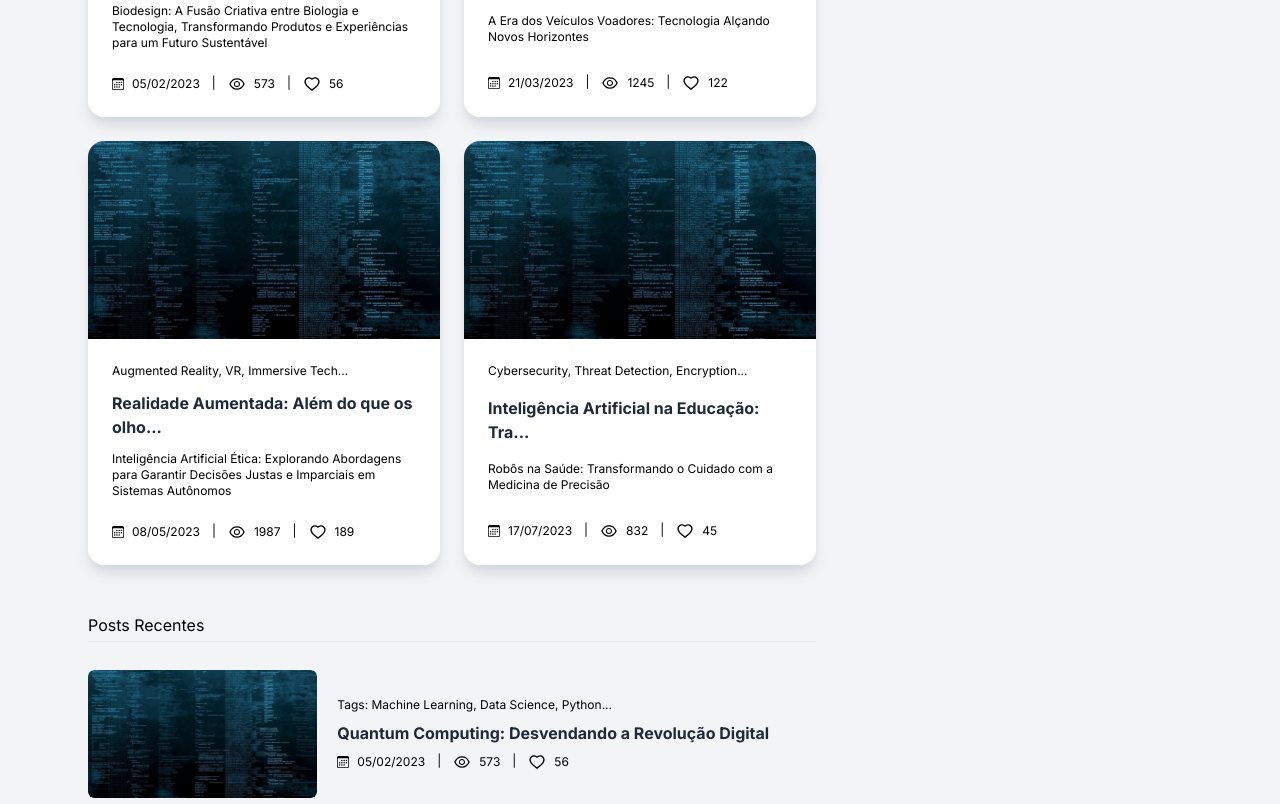
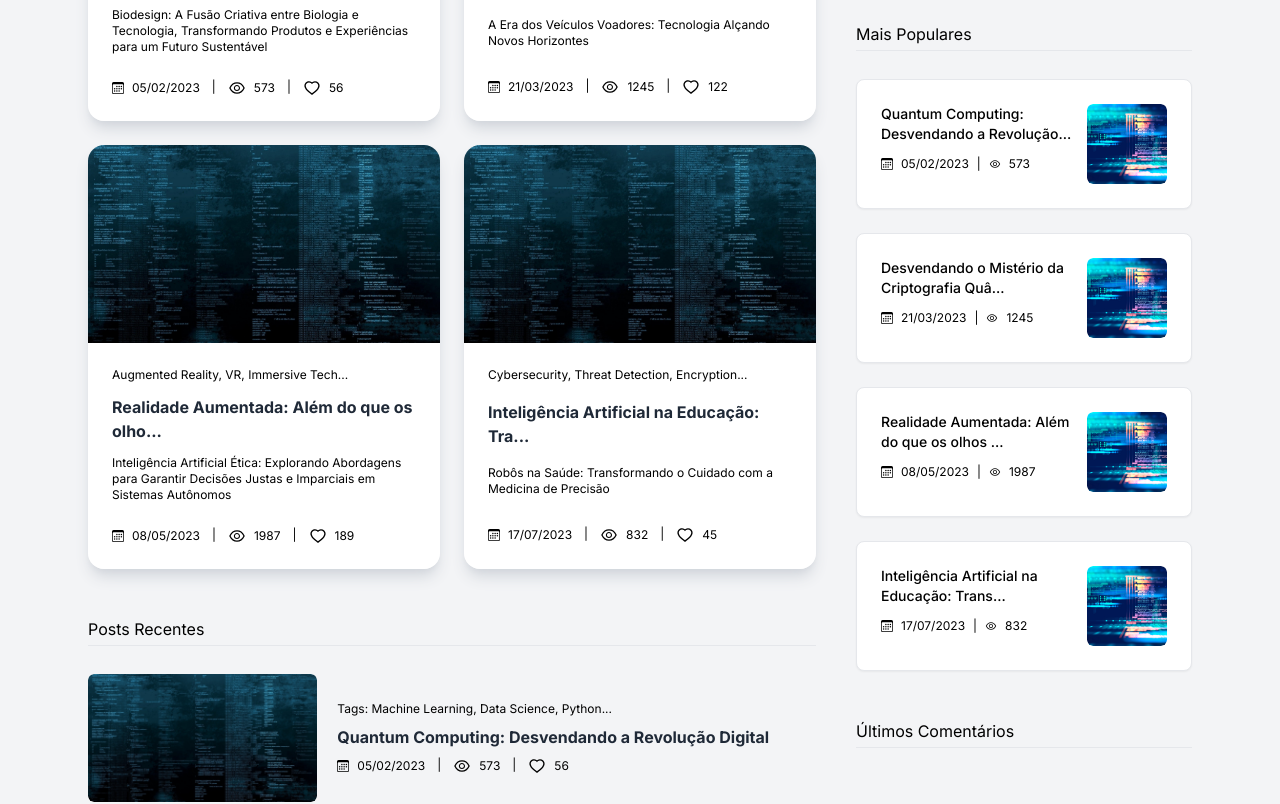
Before and after one commit to sandersonrafael/tech-blog, a Next.js app in the folder frontend/: page / in a window 1280 px wide. Shown: the part 2015-2819 px from the top of the page. Built offline with nearby package versions, Linux system fonts and the light colour scheme.

Commit message:
Most popular section finished

```diff
--- a/frontend/src/components/AboutMe.tsx
+++ b/frontend/src/components/AboutMe.tsx
@@ -3,7 +3,7 @@ import { Github, Linkedin } from './SocialLinks';
 
 const AboutMe = () => {
   return (
-    <div className="bg-white rounded-lg border shadow-sm p-7 lg:ml-4">
+    <div className="bg-white rounded-lg border shadow-sm p-7">
       <Image
         src="/profile.jpg"
         alt="Sanderson Rafael"
--- a/frontend/src/components/HorizontalPostCard.tsx
+++ b/frontend/src/components/HorizontalPostCard.tsx
@@ -17,7 +17,7 @@ const HorizontalPostCard = ({ thumb, thumbAlt, tags, title, postUrl, date, views
           alt={thumbAlt}
           width={640}
           height={360}
-          className="transition-all hover:scale-105 rounded-md"
+          className="transition-all hover:scale-105 rounded-md duration-300"
         />
       </Link>
 
@@ -60,7 +60,6 @@ const HorizontalPostCard = ({ thumb, thumbAlt, tags, title, postUrl, date, views
             {likes}
           </span>
         </div>
-
       </div>
     </div>
   );
--- /dev/null
+++ b/frontend/src/components/MiniaturePostCard.tsx
@@ -0,0 +1,53 @@
+import IconCalendar from '@/icons/IconCalendar';
+import IconEye from '@/icons/IconEye';
+import Post from '@/types/Post';
+import Image from 'next/image';
+import Link from 'next/link';
+
+const MiniaturePostCard = ({
+  title,
+  miniature,
+  thumbAlt,
+  postUrl,
+  date,
+  views,
+  miniatureType,
+}: Post & { miniatureType: 1 | 2 }) => {
+  return (
+    <div
+      className={`
+        flex justify-between gap-3 transition-all duration-300 hover:-translate-y-1
+        ${miniatureType === 1 &&
+          'bg-white rounded-lg border shadow-sm p-6 flex-row-reverse hover:shadow-2xl'}
+      `}
+    >
+      <Link href={postUrl} className="my-auto w-20 h-20 shrink-0 block overflow-hidden rounded-md">
+        <Image
+          src={miniature}
+          alt={thumbAlt}
+          width={240}
+          height={240}
+          className="w-full rounded-md hover:scale-105 transition-all duration-300"
+        />
+      </Link>
+
+      <div>
+        <Link href={postUrl}>
+          <h3 className="font-medium text-sm hover:text-blue-400 pb-3">
+            {title.length > 42 ? title.slice(0, 42) + '...' : title}
+          </h3>
+        </Link>
+
+        <div className="flex text-xs gap-2 items-center">
+          <span><IconCalendar /></span>
+          <span>{date}</span>
+          <span>|</span>
+          <span><IconEye /></span>
+          <span>{views}</span>
+        </div>
+      </div>
+    </div>
+  );
+};
+
+export default MiniaturePostCard;
--- a/frontend/src/components/home/FeaturedCategory.tsx
+++ b/frontend/src/components/home/FeaturedCategory.tsx
@@ -7,7 +7,7 @@ const FeaturedCategory = ({ featuredPosts }: { featuredPosts: Post[] }) => {
     <div>
       <h2 className="pb-1">Dicas e Tutoriais</h2>
 
-      <hr className="bg-gray-600 mb-6" />
+      <hr className="bg-gray-600 mb-7" />
 
       <div className="grid grid-cols-1 sm:grid-cols-2 gap-6">
         {featuredPosts.map((post, index) => index <=3 && (
--- a/frontend/src/components/home/SideTopics.tsx
+++ b/frontend/src/components/home/SideTopics.tsx
@@ -1,9 +1,24 @@
 import AboutMe from '../AboutMe';
+import MiniaturePostCard from '../MiniaturePostCard';
+
+import featuredPosts from '@/fakeApi/featuredPosts';
 
 const SideTopics = ({ className }: { className?: string }) => {
   return (
-    <aside className={className}>
+    <aside className={`${className} lg:ml-4`}>
       <AboutMe />
+
+      <h2 className="mt-12 pb-1">Mais Populares</h2>
+      <hr className="bg-gray-600 mb-7" />
+
+      <div className="grid my-6 gap-6 grid-cols-1 sm:grid-cols-2 lg:grid-cols-1">
+        {featuredPosts.map((post, index) => index <= 3 && (
+          <MiniaturePostCard key={post.id} {...post} miniatureType={1} />
+        ))}
+      </div>
+
+      <h2 className="mt-12 pb-1">Últimos Comentários</h2>
+      <hr className="bg-gray-600 mb-7" />
     </aside>
   );
 };
--- a/frontend/src/fakeApi/featuredPosts.ts
+++ b/frontend/src/fakeApi/featuredPosts.ts
@@ -1,18 +1,18 @@
 import Post from '@/types/Post';
 
 const featuredPosts: Post[] = [
-  { id: 1, thumb: '/imgs/featured-post-temp-img.jpg', thumbAlt: 'Imagem de thumb', tags: ['Machine Learning', 'Data Science', 'Python'], title: 'Quantum Computing: Desvendando a Revolução Digital', description: 'Biodesign: A Fusão Criativa entre Biologia e Tecnologia, Transformando Produtos e Experiências para um Futuro Sustentável', postUrl: '/', date: '05/02/2023', views: 573, likes: 56 },
-  { id: 2, thumb: '/imgs/featured-post-temp-img.jpg', thumbAlt: 'Imagem de thumb', tags: ['Blockchain', 'Cryptocurrency', 'Smart Contracts'], title: 'Desvendando o Mistério da Criptografia Quântica: Segurança Impenetrável em Redes ultra modernas', description: 'A Era dos Veículos Voadores: Tecnologia Alçando Novos Horizontes', postUrl: '/', date: '21/03/2023', views: 1245, likes: 122 },
-  { id: 3, thumb: '/imgs/featured-post-temp-img.jpg', thumbAlt: 'Imagem de thumb', tags: ['Augmented Reality', 'VR', 'Immersive Tech'], title: 'Realidade Aumentada: Além do que os olhos veem', description: 'Inteligência Artificial Ética: Explorando Abordagens para Garantir Decisões Justas e Imparciais em Sistemas Autônomos', postUrl: '/', date: '08/05/2023', views: 1987, likes: 189 },
-  { id: 4, thumb: '/imgs/featured-post-temp-img.jpg', thumbAlt: 'Imagem de thumb', tags: ['Cybersecurity', 'Threat Detection', 'Encryption'], title: 'Inteligência Artificial na Educação: Transformando a Sala de Aula Tradicional', description: 'Robôs na Saúde: Transformando o Cuidado com a Medicina de Precisão', postUrl: '/', date: '17/07/2023', views: 832, likes: 45 },
-  { id: 5, thumb: '/imgs/featured-post-temp-img.jpg', thumbAlt: 'Imagem de thumb', tags: ['Quantum Computing', 'Qubits', 'Superposition'], title: 'Inteligência Artificial na Medicina: Curando com Algoritmos', description: 'Realidade Virtual no Trabalho: Como a VR está Redefinindo o Escritório', postUrl: '/', date: '02/09/2023', views: 2670, likes: 267 },
-  { id: 6, thumb: '/imgs/featured-post-temp-img.jpg', thumbAlt: 'Imagem de thumb', tags: ['IoT', 'Smart Cities', 'Connected Devices'], title: 'Blockchain Descomplicado: Do Bitcoin às Aplicações Empresariais', description: 'Desvendando a Singularidade Tecnológica: Rumo a uma Era de Máquinas Superinteligentes e Transformações Inimagináveis', postUrl: '/', date: '19/10/2023', views: 1498, likes: 148 },
-  { id: 7, thumb: '/imgs/featured-post-temp-img.jpg', thumbAlt: 'Imagem de thumb', tags: ['Biotechnology', 'Genomics', 'Bioengineering'], title: 'Robôs Colaborativos: Trabalhando Juntos para o Futuro', description: 'Drones de Entrega: A Logística do Futuro nas Asas da Inovação', postUrl: '/', date: '28/12/2023', views: 521, likes: 23 },
-  { id: 8, thumb: '/imgs/featured-post-temp-img.jpg', thumbAlt: 'Imagem de thumb', tags: ['Space Exploration', 'Satellites', 'Astrophysics'], title: '5G e a Conexão Ultrarrápida: Transformando a Comunicação', description: 'Blockchain Além das Criptomoedas: Transformando Indústrias, Garantindo Transparência e Facilitando a Colaboração Global', postUrl: '/', date: '14/02/2023', views: 2035, likes: 203 },
-  { id: 9, thumb: '/imgs/featured-post-temp-img.jpg', thumbAlt: 'Imagem de thumb', tags: ['3D Printing', 'Additive Manufacturing', 'Materials Science'], title: 'Cibersegurança 2.0: Protegendo-se contra Ameaças Avançadas', description: 'Cidades Inteligentes 2.0: Integrando Tecnologias Avançadas para Criar Ambientes Urbanos Mais Eficientes e Sustentáveis', postUrl: '/', date: '03/04/2023', views: 1476, likes: 147 },
-  { id: 10, thumb: '/imgs/featured-post-temp-img.jpg', thumbAlt: 'Imagem de thumb', tags: ['Artificial General Intelligence', 'Ethics in AI', 'AGI'], title: 'A Revolução dos Veículos Autônomos: Da Ficção à Realidade Conduzida pela Tecn', description: 'A Revolução dos Assistentes Virtuais: Além da Siri e Alexa', postUrl: '/', date: '22/06/2023', views: 1189, likes: 118 },
-  { id: 11, thumb: '/imgs/featured-post-temp-img.jpg', thumbAlt: 'Imagem de thumb', tags: ['Renewable Energy', 'Green Tech', 'Sustainability'], title: 'IoT na Agricultura: Colhendo Dados para Colher Sucessos', description: 'Criptomoedas 2023: Navegando na Onda Digital dos Ativos Virtuais', postUrl: '/', date: '09/08/2023', views: 2847, likes: 284 },
-  { id: 12, thumb: '/imgs/featured-post-temp-img.jpg', thumbAlt: 'Imagem de thumb', tags: ['Human-Computer Interaction', 'User Experience', 'Interface Design'], title: 'Conectando Mentes e Máquinas: A Ascensão da Interface Cérebro-Computador', description: 'Neurotecnologia: Desbravando o Cérebro Digital para Entender e Potencializar Nossa Mente, Saúde e Desempenho Cognitivo', postUrl: '/', date: '27/09/2023', views: 690, likes: 69 },
+  { id: 1, thumb: '/imgs/featured-post-temp-img.jpg', thumbAlt: 'Imagem de thumb', miniature: '/imgs/temp-miniature.jpg', tags: ['Machine Learning', 'Data Science', 'Python'], title: 'Quantum Computing: Desvendando a Revolução Digital', description: 'Biodesign: A Fusão Criativa entre Biologia e Tecnologia, Transformando Produtos e Experiências para um Futuro Sustentável', postUrl: '/', date: '05/02/2023', views: 573, likes: 56 },
+  { id: 2, thumb: '/imgs/featured-post-temp-img.jpg', thumbAlt: 'Imagem de thumb', miniature: '/imgs/temp-miniature.jpg', tags: ['Blockchain', 'Cryptocurrency', 'Smart Contracts'], title: 'Desvendando o Mistério da Criptografia Quântica: Segurança Impenetrável em Redes ultra modernas', description: 'A Era dos Veículos Voadores: Tecnologia Alçando Novos Horizontes', postUrl: '/', date: '21/03/2023', views: 1245, likes: 122 },
+  { id: 3, thumb: '/imgs/featured-post-temp-img.jpg', thumbAlt: 'Imagem de thumb', miniature: '/imgs/temp-miniature.jpg', tags: ['Augmented Reality', 'VR', 'Immersive Tech'], title: 'Realidade Aumentada: Além do que os olhos veem', description: 'Inteligência Artificial Ética: Explorando Abordagens para Garantir Decisões Justas e Imparciais em Sistemas Autônomos', postUrl: '/', date: '08/05/2023', views: 1987, likes: 189 },
+  { id: 4, thumb: '/imgs/featured-post-temp-img.jpg', thumbAlt: 'Imagem de thumb', miniature: '/imgs/temp-miniature.jpg', tags: ['Cybersecurity', 'Threat Detection', 'Encryption'], title: 'Inteligência Artificial na Educação: Transformando a Sala de Aula Tradicional', description: 'Robôs na Saúde: Transformando o Cuidado com a Medicina de Precisão', postUrl: '/', date: '17/07/2023', views: 832, likes: 45 },
+  { id: 5, thumb: '/imgs/featured-post-temp-img.jpg', thumbAlt: 'Imagem de thumb', miniature: '/imgs/temp-miniature.jpg', tags: ['Quantum Computing', 'Qubits', 'Superposition'], title: 'Inteligência Artificial na Medicina: Curando com Algoritmos', description: 'Realidade Virtual no Trabalho: Como a VR está Redefinindo o Escritório', postUrl: '/', date: '02/09/2023', views: 2670, likes: 267 },
+  { id: 6, thumb: '/imgs/featured-post-temp-img.jpg', thumbAlt: 'Imagem de thumb', miniature: '/imgs/temp-miniature.jpg', tags: ['IoT', 'Smart Cities', 'Connected Devices'], title: 'Blockchain Descomplicado: Do Bitcoin às Aplicações Empresariais', description: 'Desvendando a Singularidade Tecnológica: Rumo a uma Era de Máquinas Superinteligentes e Transformações Inimagináveis', postUrl: '/', date: '19/10/2023', views: 1498, likes: 148 },
+  { id: 7, thumb: '/imgs/featured-post-temp-img.jpg', thumbAlt: 'Imagem de thumb', miniature: '/imgs/temp-miniature.jpg', tags: ['Biotechnology', 'Genomics', 'Bioengineering'], title: 'Robôs Colaborativos: Trabalhando Juntos para o Futuro', description: 'Drones de Entrega: A Logística do Futuro nas Asas da Inovação', postUrl: '/', date: '28/12/2023', views: 521, likes: 23 },
+  { id: 8, thumb: '/imgs/featured-post-temp-img.jpg', thumbAlt: 'Imagem de thumb', miniature: '/imgs/temp-miniature.jpg', tags: ['Space Exploration', 'Satellites', 'Astrophysics'], title: '5G e a Conexão Ultrarrápida: Transformando a Comunicação', description: 'Blockchain Além das Criptomoedas: Transformando Indústrias, Garantindo Transparência e Facilitando a Colaboração Global', postUrl: '/', date: '14/02/2023', views: 2035, likes: 203 },
+  { id: 9, thumb: '/imgs/featured-post-temp-img.jpg', thumbAlt: 'Imagem de thumb', miniature: '/imgs/temp-miniature.jpg', tags: ['3D Printing', 'Additive Manufacturing', 'Materials Science'], title: 'Cibersegurança 2.0: Protegendo-se contra Ameaças Avançadas', description: 'Cidades Inteligentes 2.0: Integrando Tecnologias Avançadas para Criar Ambientes Urbanos Mais Eficientes e Sustentáveis', postUrl: '/', date: '03/04/2023', views: 1476, likes: 147 },
+  { id: 10, thumb: '/imgs/featured-post-temp-img.jpg', thumbAlt: 'Imagem de thumb', miniature: '/imgs/temp-miniature.jpg', tags: ['Artificial General Intelligence', 'Ethics in AI', 'AGI'], title: 'A Revolução dos Veículos Autônomos: Da Ficção à Realidade Conduzida pela Tecn', description: 'A Revolução dos Assistentes Virtuais: Além da Siri e Alexa', postUrl: '/', date: '22/06/2023', views: 1189, likes: 118 },
+  { id: 11, thumb: '/imgs/featured-post-temp-img.jpg', thumbAlt: 'Imagem de thumb', miniature: '/imgs/temp-miniature.jpg', tags: ['Renewable Energy', 'Green Tech', 'Sustainability'], title: 'IoT na Agricultura: Colhendo Dados para Colher Sucessos', description: 'Criptomoedas 2023: Navegando na Onda Digital dos Ativos Virtuais', postUrl: '/', date: '09/08/2023', views: 2847, likes: 284 },
+  { id: 12, thumb: '/imgs/featured-post-temp-img.jpg', thumbAlt: 'Imagem de thumb', miniature: '/imgs/temp-miniature.jpg', tags: ['Human-Computer Interaction', 'User Experience', 'Interface Design'], title: 'Conectando Mentes e Máquinas: A Ascensão da Interface Cérebro-Computador', description: 'Neurotecnologia: Desbravando o Cérebro Digital para Entender e Potencializar Nossa Mente, Saúde e Desempenho Cognitivo', postUrl: '/', date: '27/09/2023', views: 690, likes: 69 },
 ];
 
 export default featuredPosts;
--- a/frontend/src/fakeApi/mainPost.ts
+++ b/frontend/src/fakeApi/mainPost.ts
@@ -4,6 +4,7 @@ const mainPost: Post = {
   id: 999,
   thumb: '/imgs/featured-post-temp-img.jpg',
   thumbAlt: 'Imagem de thumb',
+  miniature: '/imgs/temp-miniature.jpg',
   tags: ['JavaScript', 'Front-end', 'React', 'TypeScript'],
   title: 'Como fazer modificações no seu código JavaScript com o auxílio do ChatGPT para tirar o máximo proveito e aprendizado',
   description: '',
--- a/frontend/src/types/Post.ts
+++ b/frontend/src/types/Post.ts
@@ -2,6 +2,7 @@ type Post = {
   id: number;
   thumb: string;
   thumbAlt: string;
+  miniature: string;
   tags: string[];
   title: string;
   description: string;
```
Also changed, not shown: frontend/public/imgs/temp-miniature.jpg (added), frontend/todo.txt.
